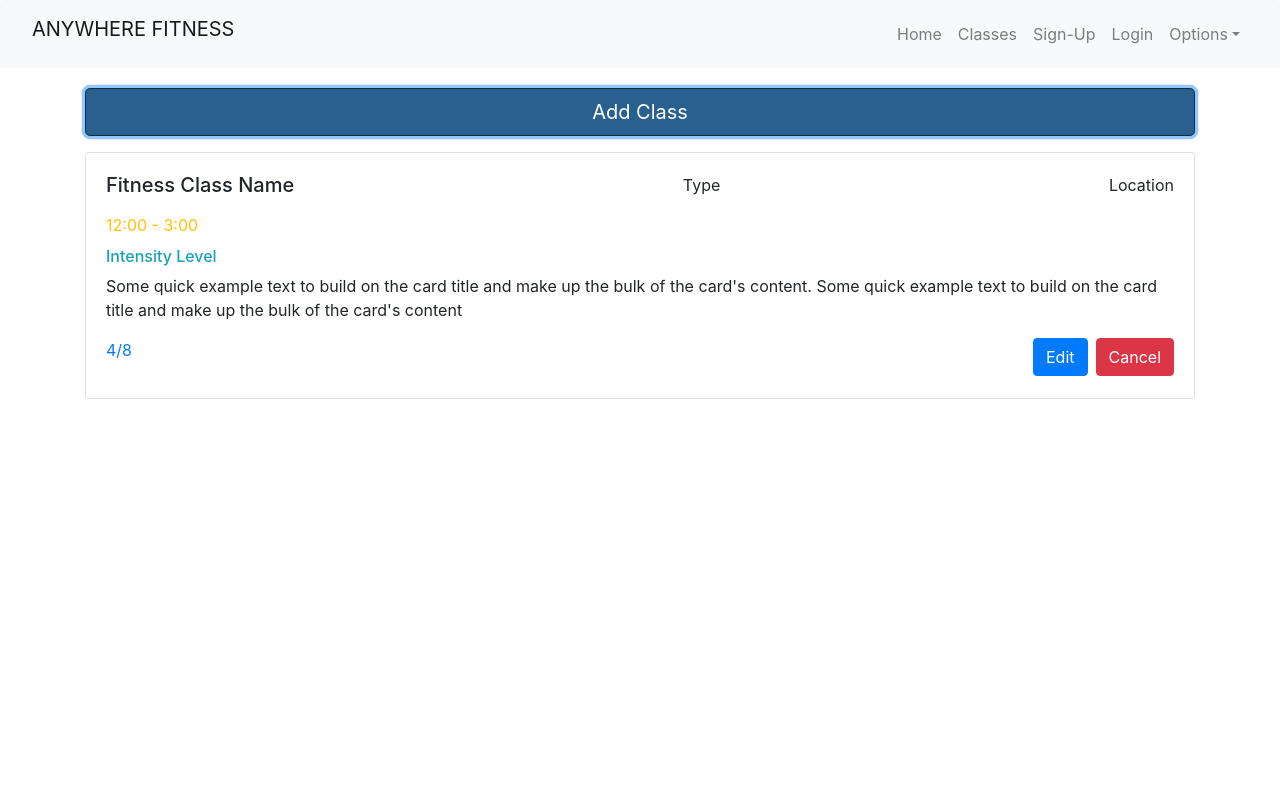
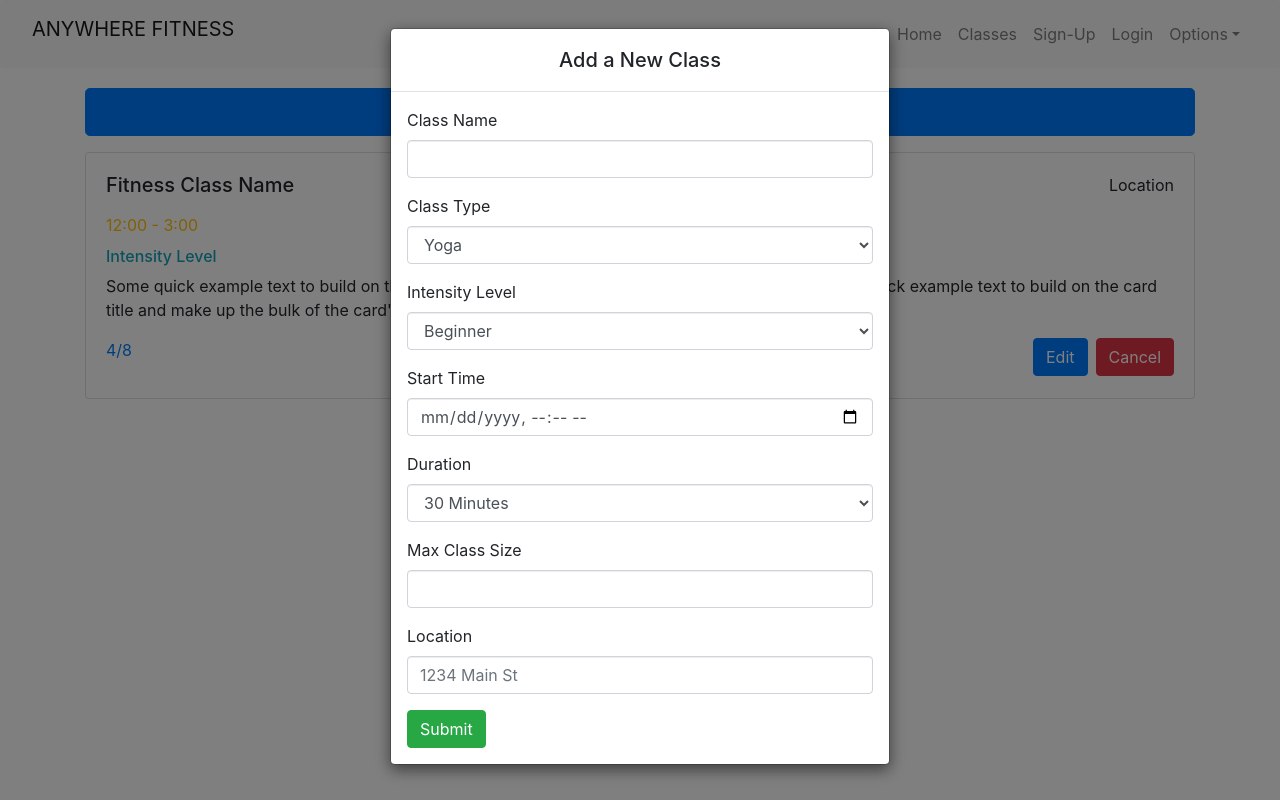
Before and after one commit to BW-Anywhere-Fitness-Nov-18-22/front-end, a React (Create React App) app: page /dashboard/instructor in a window 1280 px wide. Both pictures are taken after a click on the link "Add Class". Built offline with nearby package versions, Linux system fonts and the light colour scheme.

Commit message:
Add Modal ro Reschedule and Add Classes

```diff
--- a/src/components/client/ClientClassEditCard.js
+++ b/src/components/client/ClientClassEditCard.js
@@ -1,6 +1,11 @@
-import React from "react";
+import React, { useState } from "react";
+import { Modal, ModalBody, ModalHeader } from "reactstrap";
+import RescheduleClassWFormik from "./RescheduleClass";
 
 function ClientClassEditCard() {
+  const [modal, setModal] = useState(false);
+  const toggle = () => setModal(!modal);
+
   return (
     <div className="card mb-4">
       <div className="card-body">
@@ -22,7 +27,7 @@ function ClientClassEditCard() {
         <div className="d-flex flex-row justify-content-between">
           <p className="text-primary">4/8</p>
           <div className="text-right">
-            <a href="#" className="btn btn-primary mr-2">
+            <a href="#" className="btn btn-primary mr-2" onClick={toggle}>
               ReSchedule
             </a>
             <a href="#" className="btn btn-danger">
@@ -31,6 +36,13 @@ function ClientClassEditCard() {
           </div>
         </div>
       </div>
+
+      <Modal fade={false} isOpen={modal} toggle={toggle}>
+        <ModalHeader>Edit your class</ModalHeader>
+        <ModalBody>
+          <RescheduleClassWFormik />
+        </ModalBody>
+      </Modal>
     </div>
   );
 }
--- a/src/components/instructors/InstructorClassCardContainer.js
+++ b/src/components/instructors/InstructorClassCardContainer.js
@@ -1,14 +1,29 @@
-import React from "react";
-import { Container } from "reactstrap";
+import React, { useState } from "react";
+import { Container, Modal, ModalBody, ModalHeader } from "reactstrap";
 import InstructorClassCard from "./InstructorClassCard";
+import InstructorsAddClassWFormik from "./InstructorsAddClass";
 
 function InstructorClassCardContainer() {
+  const [modal, setModal] = useState(false);
+
+  const toggle = () => setModal(!modal);
   return (
     <Container>
       <div className="text-center">
-        <a href="#" className="btn btn-primary mb-3 .btn-block btn-lg w-100">
+        <a
+          href="#"
+          className="btn btn-primary mb-3 .btn-block btn-lg w-100"
+          onClick={toggle}
+        >
           Add Class
         </a>
+
+        <Modal fade={false} isOpen={modal} toggle={toggle}>
+          <ModalHeader>Add a New Class</ModalHeader>
+          <ModalBody>
+            <InstructorsAddClassWFormik />
+          </ModalBody>
+        </Modal>
       </div>
       <InstructorClassCard />
     </Container>
```
